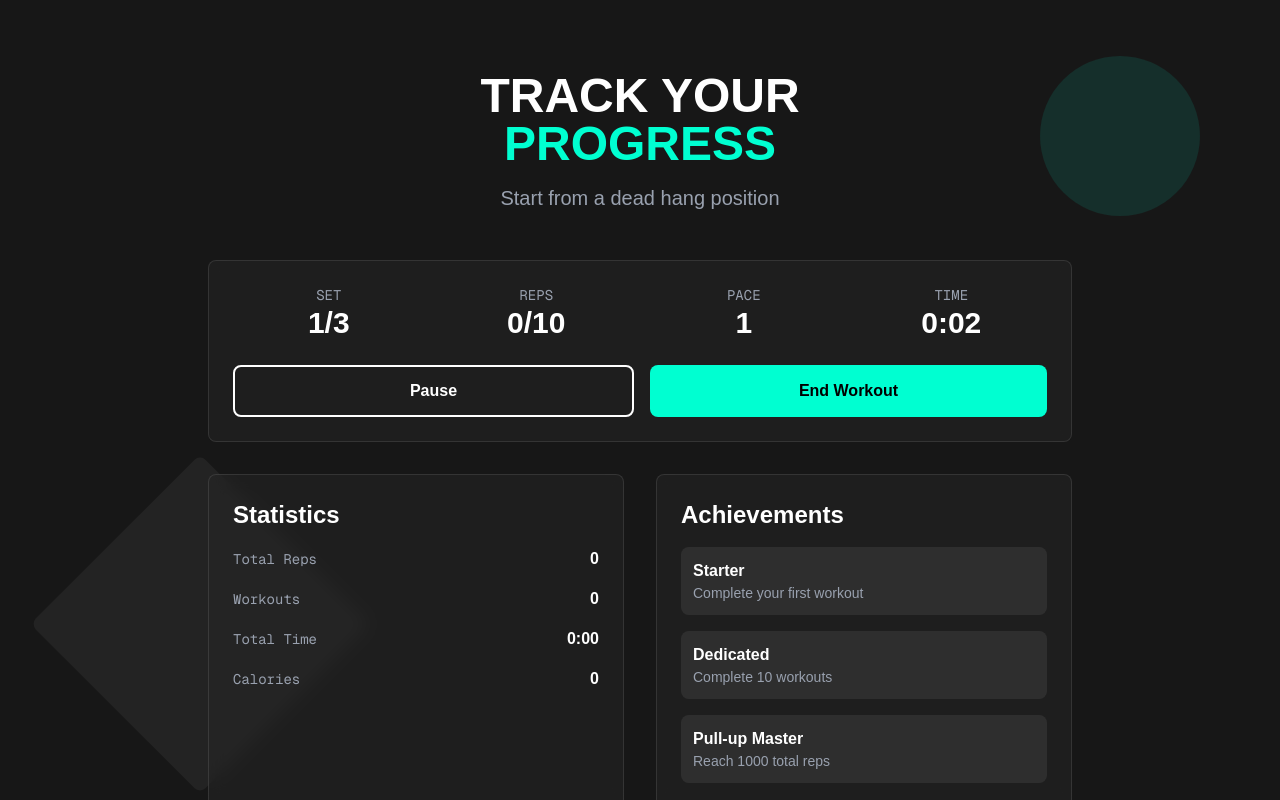
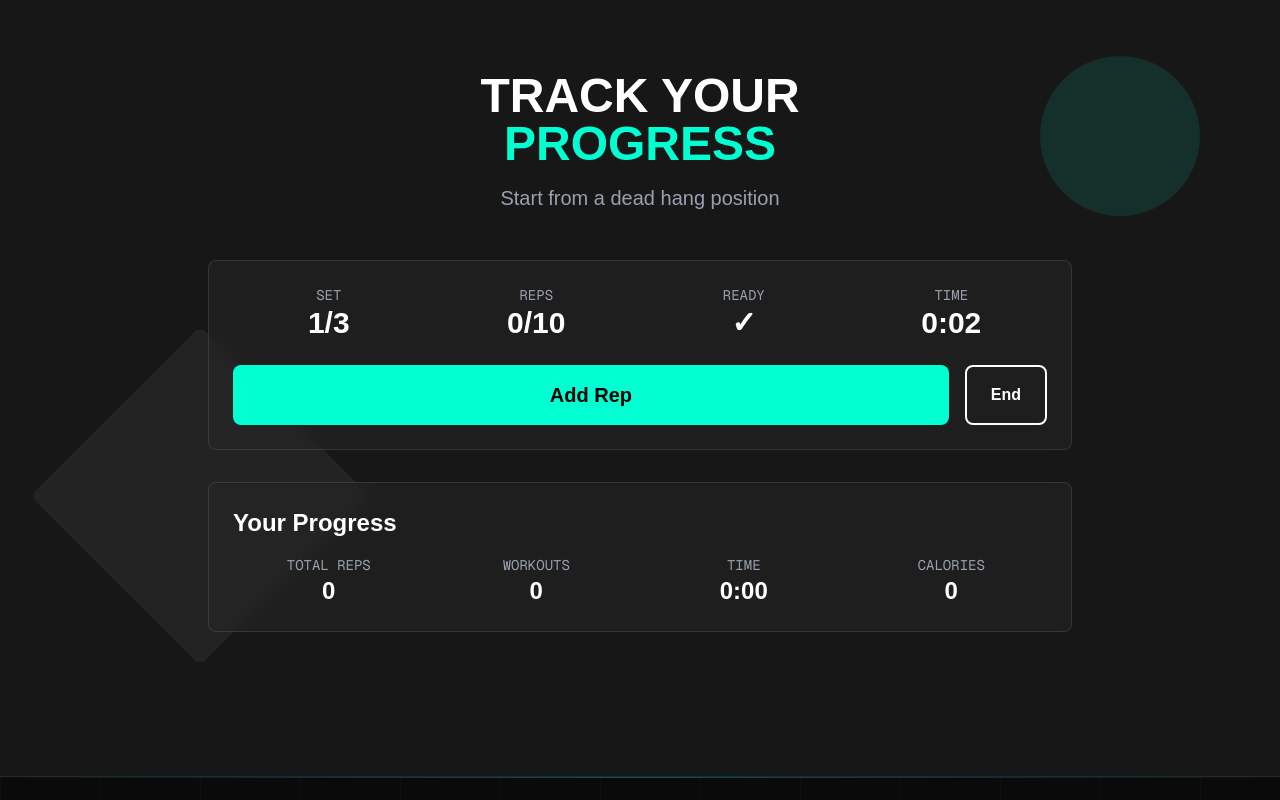
Before and after one commit to JDelott/pullup, a Next.js app: page / in a window 1280 px wide. Both pictures are taken after a click on the button "Start Training". Shown: the part 2547-3347 px from the top of the page. Built offline with nearby package versions, Linux system fonts and the light colour scheme.

Commit message:
added typsecritpt tests

```diff
--- a/src/components/PullUpCounter.tsx
+++ b/src/components/PullUpCounter.tsx
@@ -1,20 +1,17 @@
-// PullUpCounter.tsx
-'use client'
-import React, { useState, useEffect } from 'react';
+'use client';
+import React, { useState, useEffect, useCallback } from 'react';
 
 interface WorkoutSettings {
   targetReps: number;
   sets: number;
   restTime: number;
-  repPace: number;
 }
 
-interface Achievement {
-  id: string;
-  name: string;
-  description: string;
-  threshold: number;
-  achieved: boolean;
+interface WorkoutStats {
+  totalReps: number;
+  totalWorkouts: number;
+  totalTime: number;
+  caloriesBurned: number;
 }
 
 interface WorkoutPreset {
@@ -23,122 +20,99 @@ interface WorkoutPreset {
   settings: WorkoutSettings;
 }
 
-const CALORIES_PER_REP = 0.75; // Average calories burned per pull-up
+const CALORIES_PER_REP = 0.75;
 
 const workoutPresets: WorkoutPreset[] = [
   {
     name: 'Beginner',
-    description: '3 sets of 5 reps with longer rest',
-    settings: { targetReps: 5, sets: 3, restTime: 90, repPace: 4 }
+    description: '3 sets of 5 reps',
+    settings: { targetReps: 5, sets: 3, restTime: 90 },
   },
   {
     name: 'Intermediate',
     description: '5 sets of 8 reps',
-    settings: { targetReps: 8, sets: 5, restTime: 60, repPace: 3 }
+    settings: { targetReps: 8, sets: 5, restTime: 60 },
   },
   {
     name: 'Advanced',
     description: '8 sets of 10 reps',
-    settings: { targetReps: 10, sets: 8, restTime: 45, repPace: 2 }
-  }
+    settings: { targetReps: 10, sets: 8, restTime: 45 },
+  },
 ];
 
-const initialAchievements: Achievement[] = [
-  { id: '1', name: 'Starter', description: 'Complete your first workout', threshold: 1, achieved: false },
-  { id: '2', name: 'Dedicated', description: 'Complete 10 workouts', threshold: 10, achieved: false },
-  { id: '3', name: 'Pull-up Master', description: 'Reach 1000 total reps', threshold: 1000, achieved: false },
+const formTips: string[] = [
+  'Keep your core tight throughout the movement',
+  'Start from a dead hang position',
+  'Pull your chest to the bar',
+  'Control the descent',
+  'Maintain steady breathing',
 ];
 
-const formTips = [
-  "Keep your core tight throughout the movement",
-  "Start from a dead hang position",
-  "Pull your chest to the bar",
-  "Control the descent",
-  "Maintain steady breathing"
-];
-
-const PullUpCounter: React.FC = () => {
-  // Core workout settings
+const PullUpCounter = () => {
   const [settings, setSettings] = useState<WorkoutSettings>({
     targetReps: 10,
     sets: 3,
     restTime: 60,
-    repPace: 3, // 3 seconds per rep pace
   });
 
-  // Workout state
-  const [currentSet, setCurrentSet] = useState(1);
-  const [currentReps, setCurrentReps] = useState(0);
-  const [isResting, setIsResting] = useState(false);
-  const [timer, setTimer] = useState(0);
-  const [isWorkoutActive, setIsWorkoutActive] = useState(false);
-  const [repCountdown, setRepCountdown] = useState(0);
-  const [isPaused, setIsPaused] = useState(false);
-  const [workoutStartTime, setWorkoutStartTime] = useState<Date | null>(null);
-  const [totalWorkoutTime, setTotalWorkoutTime] = useState(0);
+  const [currentSet, setCurrentSet] = useState<number>(1);
+  const [currentReps, setCurrentReps] = useState<number>(0);
+  const [isResting, setIsResting] = useState<boolean>(false);
+  const [restTimer, setRestTimer] = useState<number>(0);
+  const [isWorkoutActive, setIsWorkoutActive] = useState<boolean>(false);
+  const [workoutStartTime, setWorkoutStartTime] = useState<number>(0);
+  const [totalWorkoutTime, setTotalWorkoutTime] = useState<number>(0);
 
-  // Progress tracking
-  const [achievements, setAchievements] = useState(initialAchievements);
-  const [personalBests, setPersonalBests] = useState({
-    mostRepsInSet: 0,
-    longestStreak: 0,
-    mostSetsCompleted: 0,
-  });
+  const [selectedPreset, setSelectedPreset] = useState<string>('');
+  const [currentTipIndex, setCurrentTipIndex] = useState<number>(0);
 
-  // UI state
-  const [selectedPreset, setSelectedPreset] = useState<string>('');
-  const [showStats, setShowStats] = useState(false);
-  const [currentTipIndex, setCurrentTipIndex] = useState(0);
-
-  // Stats
-  const [stats, setStats] = useState({
+  const [stats, setStats] = useState<WorkoutStats>({
     totalReps: 0,
     totalWorkouts: 0,
     totalTime: 0,
     caloriesBurned: 0,
   });
 
-  // Utility functions
-  const calculateCaloriesBurned = (reps: number) => Math.round(reps * CALORIES_PER_REP);
-
-  const formatTime = (seconds: number): string => {
+  const formatTime = useCallback((seconds: number): string => {
     const mins = Math.floor(seconds / 60);
     const secs = seconds % 60;
     return `${mins}:${secs.toString().padStart(2, '0')}`;
-  };
+  }, []);
 
-  // Effect for workout timer
   useEffect(() => {
-    let interval: NodeJS.Timeout;
+    let interval: ReturnType<typeof setInterval> | null = null;
 
-    if (isWorkoutActive && !isPaused) {
-      if (workoutStartTime) {
+    if (isWorkoutActive) {
       interval = setInterval(() => {
-          const duration = Math.floor((new Date().getTime() - workoutStartTime.getTime()) / 1000);
-          setTotalWorkoutTime(duration);
+        setTotalWorkoutTime(Math.floor((Date.now() - workoutStartTime) / 1000));
       }, 1000);
     }
 
-      if (isResting && timer > 0) {
-        interval = setInterval(() => {
-          setTimer((prev) => prev - 1);
+    return () => {
+      if (interval) clearInterval(interval);
+    };
+  }, [isWorkoutActive, workoutStartTime]);
+
+  useEffect(() => {
+    let restInterval: ReturnType<typeof setInterval> | null = null;
+
+    if (isResting && restTimer > 0) {
+      restInterval = setInterval(() => {
+        setRestTimer((prev) => {
+          if (prev <= 1) {
+            setIsResting(false);
+            return 0;
+          }
+          return prev - 1;
+        });
       }, 1000);
-      } else if (!isResting && repCountdown > 0) {
-        interval = setInterval(() => {
-          setRepCountdown((prev) => prev - 1);
-        }, 1000);
-      } else if (repCountdown === 0 && !isResting) {
-        if (currentReps < settings.targetReps) {
-          setCurrentReps(prev => prev + 1);
-        }
-        setRepCountdown(settings.repPace);
-      }
     }
 
-    return () => clearInterval(interval);
-  }, [isResting, timer, isWorkoutActive, isPaused, repCountdown, workoutStartTime]);
+    return () => {
+      if (restInterval) clearInterval(restInterval);
+    };
+  }, [isResting, restTimer]);
 
-  // Effect for rotating form tips
   useEffect(() => {
     const tipInterval = setInterval(() => {
       setCurrentTipIndex((prev) => (prev + 1) % formTips.length);
@@ -147,82 +121,82 @@ const PullUpCounter: React.FC = () => {
     return () => clearInterval(tipInterval);
   }, []);
 
-  const startWorkout = () => {
+  const startWorkout = useCallback((): void => {
     setIsWorkoutActive(true);
-    setWorkoutStartTime(new Date());
+    setWorkoutStartTime(Date.now());
     setCurrentSet(1);
     setCurrentReps(0);
-    setRepCountdown(settings.repPace);
+    setIsResting(false);
+    setRestTimer(0);
     setTotalWorkoutTime(0);
-    setIsPaused(false);
-  };
+  }, []);
 
-  const completeWorkout = () => {
+  const addRep = useCallback((): void => {
+    if (!isWorkoutActive || isResting) return;
+
+    const newReps = currentReps + 1;
+    setCurrentReps(newReps);
+
+    if (newReps >= settings.targetReps) {
+      if (currentSet < settings.sets) {
+        setIsResting(true);
+        setRestTimer(settings.restTime);
+        setCurrentSet((prev) => prev + 1);
+        setCurrentReps(0);
+      } else {
+        completeWorkout();
+      }
+    }
+  }, [currentReps, currentSet, settings, isWorkoutActive, isResting]);
+
+  const completeWorkout = useCallback((): void => {
     const totalReps = (currentSet - 1) * settings.targetReps + currentReps;
-    const caloriesBurned = calculateCaloriesBurned(totalReps);
+    const caloriesBurned = Math.round(totalReps * CALORIES_PER_REP);
 
-    // Update stats
-    setStats(prev => ({
+    setStats((prev) => ({
       totalReps: prev.totalReps + totalReps,
       totalWorkouts: prev.totalWorkouts + 1,
       totalTime: prev.totalTime + totalWorkoutTime,
-      caloriesBurned: prev.caloriesBurned + caloriesBurned
+      caloriesBurned: prev.caloriesBurned + caloriesBurned,
     }));
 
-    // Check for personal bests
-    setPersonalBests(prev => ({
-      mostRepsInSet: Math.max(prev.mostRepsInSet, currentReps),
-      longestStreak: Math.max(prev.longestStreak, currentSet),
-      mostSetsCompleted: Math.max(prev.mostSetsCompleted, currentSet)
-    }));
+    setIsWorkoutActive(false);
+    setWorkoutStartTime(0);
+    setCurrentSet(1);
+    setCurrentReps(0);
+    setIsResting(false);
+    setRestTimer(0);
+  }, [currentSet, currentReps, settings.targetReps, totalWorkoutTime]);
 
-    // Check achievements
-    checkAchievements();
-
-    setIsWorkoutActive(false);
-    setWorkoutStartTime(null);
-  };
-
-  const checkAchievements = () => {
-    setAchievements(prev => prev.map(achievement => ({
-      ...achievement,
-      achieved: achievement.id === '1' ||
-        (achievement.id === '2' && stats.totalWorkouts >= 10) ||
-        (achievement.id === '3' && stats.totalReps >= 1000)
-    })));
-  };
+  const selectPreset = useCallback((preset: WorkoutPreset): void => {
+    setSettings(preset.settings);
+    setSelectedPreset(preset.name);
+  }, []);
 
   return (
     <section className="relative py-24 bg-neutral-900 min-h-screen text-white">
-      {/* Abstract geometric shapes */}
+      {/* Decorations */}
       <div className="absolute inset-0 overflow-hidden">
         <div className="absolute top-20 right-20 w-40 h-40 bg-[#00FFD1] rounded-full opacity-10"></div>
         <div className="absolute bottom-40 left-20 w-60 h-60 bg-white rounded-lg rotate-45 opacity-5"></div>
       </div>
 
       <div className="relative container mx-auto px-4 max-w-4xl">
-        {/* Header */}
         <div className="text-center mb-12">
           <h1 className="text-5xl font-bold mb-4">
-            TRACK YOUR
-            <span className="block text-[#00FFD1]">PROGRESS</span>
+            TRACK YOUR <span className="block text-[#00FFD1]">PROGRESS</span>
           </h1>
           <p className="text-xl text-gray-400">{formTips[currentTipIndex]}</p>
         </div>
 
-        {/* Workout Controls */}
-        {!isWorkoutActive ? (
+        {!isWorkoutActive && (
           <div className="mb-8">
-            {/* Workout Presets */}
             <div className="grid grid-cols-1 md:grid-cols-3 gap-4 mb-6">
               {workoutPresets.map((preset) => (
                 <button
                   key={preset.name}
-                  onClick={() => {
-                    setSettings(preset.settings);
-                    setSelectedPreset(preset.name);
-                  }}
-                  className={`p-4 rounded-lg border ${selectedPreset === preset.name
+                  onClick={() => selectPreset(preset)}
+                  className={`p-4 rounded-lg border transition-colors ${selectedPreset === preset.name
                       ? 'border-[#00FFD1] bg-[#00FFD1]/10'
                       : 'border-gray-700 hover:border-[#00FFD1]'
                     }`}
@@ -233,29 +207,37 @@ const PullUpCounter: React.FC = () => {
               ))}
             </div>
 
-            {/* Start Button */}
             <button
               onClick={startWorkout}
-              className="w-full py-4 bg-[#00FFD1] hover:bg-[#00FFD1]/80 text-black rounded-lg font-bold text-xl transition"
+              className="w-full py-4 bg-[#00FFD1] hover:bg-[#00FFD1]/80 text-black rounded-lg font-bold text-xl transition-colors"
             >
               Start Training
             </button>
           </div>
-        ) : (
-          /* Active Workout Display */
+        )}
+
+        {isWorkoutActive && (
           <div className="bg-neutral-800/50 backdrop-blur-sm border border-white/10 rounded-lg p-6 mb-8">
             <div className="grid grid-cols-2 md:grid-cols-4 gap-4 mb-6">
               <div className="text-center">
                 <p className="text-gray-400 font-mono text-sm">SET</p>
-                <p className="text-3xl font-bold">{`${currentSet}/${settings.sets}`}</p>
+                <p className="text-3xl font-bold">
+                  {currentSet}/{settings.sets}
+                </p>
               </div>
               <div className="text-center">
                 <p className="text-gray-400 font-mono text-sm">REPS</p>
-                <p className="text-3xl font-bold">{`${currentReps}/${settings.targetReps}`}</p>
+                <p className="text-3xl font-bold">
+                  {currentReps}/{settings.targetReps}
+                </p>
               </div>
               <div className="text-center">
-                <p className="text-gray-400 font-mono text-sm">{isResting ? 'REST' : 'PACE'}</p>
-                <p className="text-3xl font-bold">{isResting ? timer : repCountdown}</p>
+                <p className="text-gray-400 font-mono text-sm">
+                  {isResting ? 'REST' : 'READY'}
+                </p>
+                <p className="text-3xl font-bold">
+                  {isResting ? restTimer : '✓'}
+                </p>
               </div>
               <div className="text-center">
                 <p className="text-gray-400 font-mono text-sm">TIME</p>
@@ -263,69 +245,51 @@ const PullUpCounter: React.FC = () => {
               </div>
             </div>
 
-            {/* Workout Control Buttons */}
             <div className="flex gap-4">
               <button
-                onClick={() => setIsPaused(!isPaused)}
-                className="flex-1 py-3 border-2 border-white text-white font-bold rounded-lg
-                hover:bg-white hover:text-black transition-all"
+                onClick={addRep}
+                disabled={isResting}
+                className={`flex-1 py-4 rounded-lg font-bold text-xl transition-colors ${isResting
+                    ? 'bg-gray-600 text-gray-400 cursor-not-allowed'
+                    : 'bg-[#00FFD1] hover:bg-[#00FFD1]/80 text-black'
+                  }`}
               >
-                {isPaused ? 'Resume' : 'Pause'}
+                {isResting ? `Rest ${restTimer}s` : 'Add Rep'}
               </button>
               <button
                 onClick={completeWorkout}
-                className="flex-1 py-3 bg-[#00FFD1] hover:bg-[#00FFD1]/80 text-black rounded-lg font-bold transition-colors"
+                className="px-6 py-4 border-2 border-white text-white font-bold rounded-lg hover:bg-white hover:text-black transition-colors"
               >
-                End Workout
+                End
               </button>
             </div>
           </div>
         )}
 
-        {/* Stats and Achievements */}
-        <div className="grid grid-cols-1 md:grid-cols-2 gap-8">
-          {/* Stats Panel */}
         <div className="bg-neutral-800/50 backdrop-blur-sm border border-white/10 rounded-lg p-6">
-            <h2 className="text-2xl font-bold mb-4">Statistics</h2>
-            <div className="space-y-4">
-              {[
-                { label: 'Total Reps', value: stats.totalReps },
-                { label: 'Workouts', value: stats.totalWorkouts },
-                { label: 'Total Time', value: formatTime(stats.totalTime) },
-                { label: 'Calories', value: stats.caloriesBurned }
-              ].map((stat, index) => (
-                <div key={index} className="flex justify-between items-center">
-                  <span className="text-gray-400 font-mono text-sm">{stat.label}</span>
-                  <span className="font-bold">{stat.value}</span>
+          <h2 className="text-2xl font-bold mb-4">Your Progress</h2>
+          <div className="grid grid-cols-2 md:grid-cols-4 gap-4">
+            <div className="text-center">
+              <p className="text-gray-400 font-mono text-sm">TOTAL REPS</p>
+              <p className="text-2xl font-bold">{stats.totalReps}</p>
             </div>
-              ))}
+            <div className="text-center">
+              <p className="text-gray-400 font-mono text-sm">WORKOUTS</p>
+              <p className="text-2xl font-bold">{stats.totalWorkouts}</p>
             </div>
+            <div className="text-center">
+              <p className="text-gray-400 font-mono text-sm">TIME</p>
+              <p className="text-2xl font-bold">{formatTime(stats.totalTime)}</p>
             </div>
-
-          {/* Achievements Panel */}
-          <div className="bg-neutral-800/50 backdrop-blur-sm border border-white/10 rounded-lg p-6">
-            <h2 className="text-2xl font-bold mb-4">Achievements</h2>
-            <div className="space-y-4">
-              {achievements.map((achievement) => (
-                <div
-                  key={achievement.id}
-                  className={`p-3 rounded-lg ${achievement.achieved ? 'bg-[#00FFD1]/20' : 'bg-neutral-700/50'
-                    }`}
-                >
-                  <div className="flex items-center justify-between">
-                    <h3 className="font-bold">{achievement.name}</h3>
-                    {achievement.achieved && (
-                      <span className="text-[#00FFD1]">✓</span>
-                    )}
-                  </div>
-                  <p className="text-sm text-gray-400">{achievement.description}</p>
-                </div>
-              ))}
+            <div className="text-center">
+              <p className="text-gray-400 font-mono text-sm">CALORIES</p>
+              <p className="text-2xl font-bold">{stats.caloriesBurned}</p>
             </div>
           </div>
         </div>
       </div>
     </section>
   );
-}
+};
+
 export default PullUpCounter;
```
Lines whose indentation alone changed are shown as unchanged.
